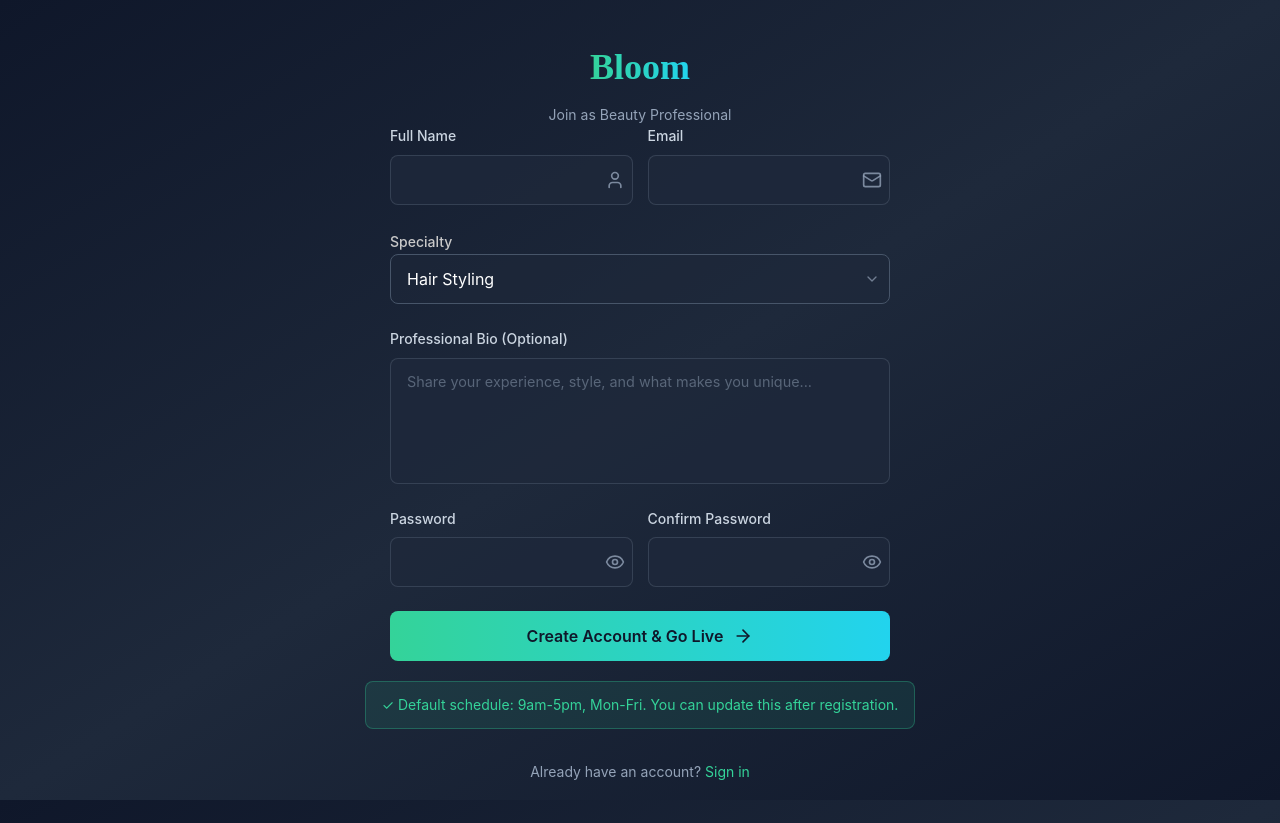
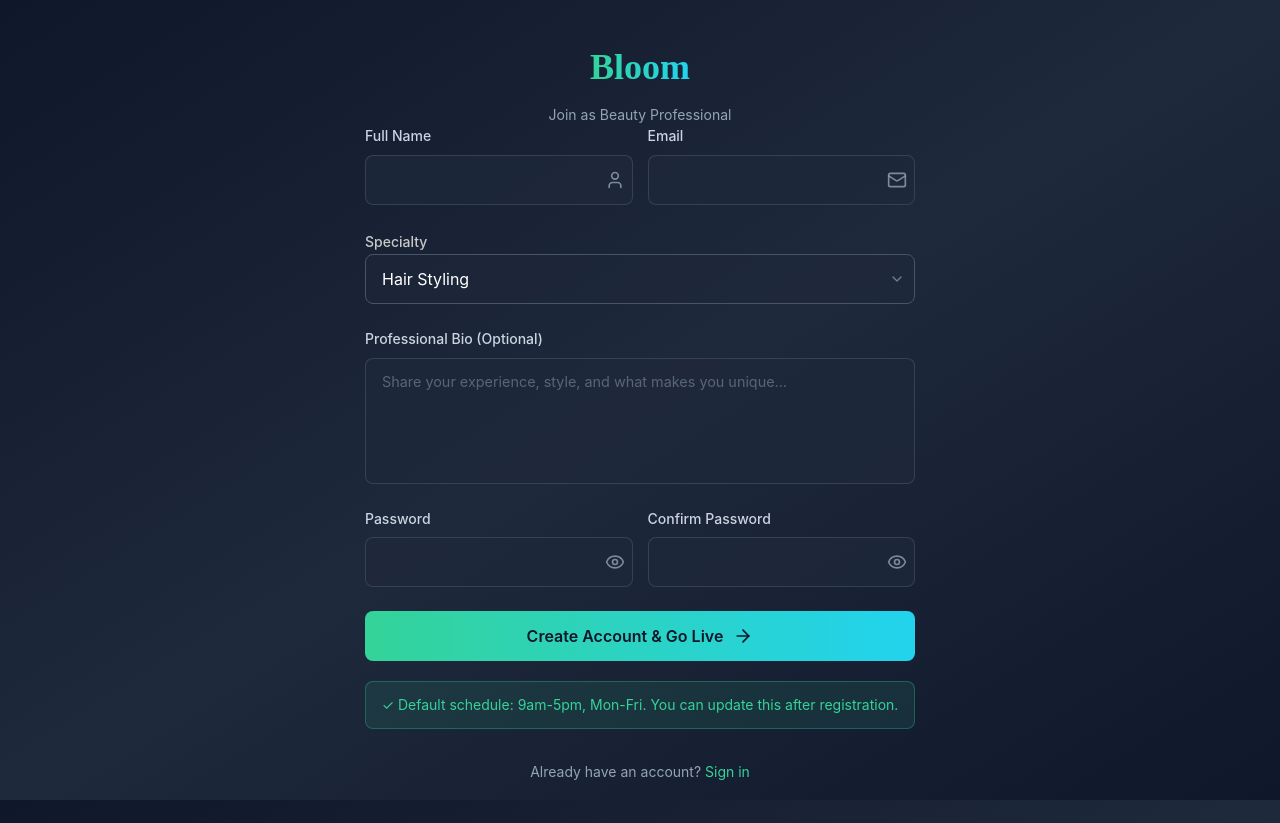
Before and after one commit to Nii-Armah/bloom-frontend, a Next.js app: page /signup/professional in a window 1280 px wide. Built offline with nearby package versions, Linux system fonts and the light colour scheme.

Commit message:
Resolve case issue

```diff
--- a/src/features/auth/signup/SignUp.module.css
+++ b/src/features/auth/signup/SignUp.module.css
@@ -30,7 +30,7 @@
   display: flex;
   flex-direction: column;
   gap: 1.5rem;
-  width: 500px;
+  width: 550px;
 }
 
 .row {
--- a/src/features/auth/signup/Signup.module.css
+++ /dev/null
@@ -1,180 +0,0 @@
-.page {
-  min-height: 100vh;
-  display: flex;
-  flex-direction: column;
-  align-items: center;
-  justify-content: center;
-  flex-grow: 1;
-  background-attachment: fixed;
-  padding: 40px 0;
-  width: 100%;
-  overflow-y: auto;
-}
-
-.logo {
-  font-size: 2.25rem;
-  font-weight: bold;
-  background: linear-gradient(to right, rgb(52, 211, 153), rgb(34, 211, 238));
-  -webkit-background-clip: text;
-  -webkit-text-fill-color: transparent;
-  background-clip: text;
-}
-
-.tagline {
-  color: rgb(148, 163, 184);
-  font-size: 0.875rem;
-  margin-top: 0.5rem;
-}
-
-.form {
-  display: flex;
-  flex-direction: column;
-  gap: 1.5rem;
-  width: 550px;
-}
-
-.row {
-  display: flex;
-  justify-content: space-between;
-  gap: 15px;
-}
-
-.fieldGroup {
-  display: flex;
-  flex-direction: column;
-  width: 100%;
-}
-
-.label {
-  display: block;
-  font-size: 0.875rem;
-  font-weight: 500;
-  color: rgb(203, 213, 225);
-  margin-bottom: 0.5rem;
-}
-
-.rightArrow {
-  margin-left: 10px;
-}
-
-.inputField :global(.mantine-Input-input) {
-  padding: 0.75rem 1rem;
-  border-radius: 0.5rem;
-  background: rgba(30, 41, 59, 0.8);
-  border: 1px solid rgba(148, 163, 184, 0.2);
-  color: white;
-  font-size: 1rem;
-  transition: all 0.2s;
-  height: 50px;
-}
-
-.inputField :global(.mantine-Input-input:focus) {
-  border-color: rgb(52, 211, 153) !important;
-  background: rgba(30, 41, 59, 1);
-  outline: none;
-}
-
-.inputField :global(.mantine-Input-section) {
-  color: rgba(148, 163, 184, 0.8);
-}
-
-.inputField :global(.mantine-PasswordInput-input:focus),
-.inputField :global(.mantine-PasswordInput-input:focus-within) {
-  border-color: rgb(52, 211, 153) !important;
-  outline: none !important;
-  background: rgba(30, 41, 59, 1);
-}
-
-.inputField :global(.mantine-TextInput-input)::placeholder,
-.inputField :global(.mantine-PasswordInput-input)::placeholder,
-.inputField :global(.mantine-Textarea-input)::placeholder {
-  color: rgba(148, 163, 184, 0.5) !important;
-  font-size: 0.9rem;
-  font-weight: 400;
-  opacity: 1;
-}
-
-.inputField :global(.mantine-TextInput-input:focus)::placeholder {
-  color: rgba(148, 163, 184, 0.8);
-  transition: color 0.2s ease;
-}
-
-.selectInput {
-  border: 1px solid rgb(71, 85, 105) !important;
-  background: rgba(30, 41, 59, 0.5) !important;
-  color: white !important;
-}
-
-.selectInput:focus {
-  border-color: rgb(52, 211, 153) !important;
-}
-
-.selectDropdown {
-  background-color: rgb(15, 23, 42) !important;
-  border: 1px solid rgb(71, 85, 105) !important;
-}
-
-.selectOption {
-  color: rgb(203, 213, 225) !important;
-  transition: background 0.2s ease;
-}
-
-.selectOption[data-hovered] {
-  background-color: rgba(52, 211, 153, 0.1) !important;
-  color: rgb(52, 211, 153) !important;
-}
-
-.selectOption[data-selected] {
-  background-color: rgb(52, 211, 153) !important;
-  color: rgb(15, 23, 42) !important;
-}
-
-.submitButton {
-  padding: 0.75rem 1rem !important;
-  border-radius: 0.5rem !important;
-  background: linear-gradient(
-    to right,
-    rgb(52, 211, 153),
-    rgb(34, 211, 238)
-  ) !important;
-  color: rgb(15, 23, 42) !important;
-  font-weight: 600;
-  font-size: 1rem;
-  border: none;
-  cursor: pointer;
-  transition: all 0.2s;
-
-  height: 50px !important;
-}
-
-.submitButton:hover {
-  opacity: 0.9;
-  transform: translateY(-1px);
-  box-shadow: 0 4px 12px rgba(52, 211, 153, 0.3);
-}
-
-.submitButton:active {
-  transform: translateY(0);
-}
-
-.footer {
-  text-align: center;
-  font-size: 0.875rem;
-  color: rgb(148, 163, 184);
-  margin-top: 2rem;
-}
-
-.signInLink {
-  color: rgb(52, 211, 153);
-  text-decoration: none;
-}
-
-.infoBox {
-  padding: 0.75rem 1rem;
-  border-radius: 0.5rem;
-  background: rgba(52, 211, 153, 0.1);
-  border: 1px solid rgba(52, 211, 153, 0.3);
-  font-size: 0.875rem;
-  color: rgb(52, 211, 153);
-  margin-top: 20px;
-}
```
